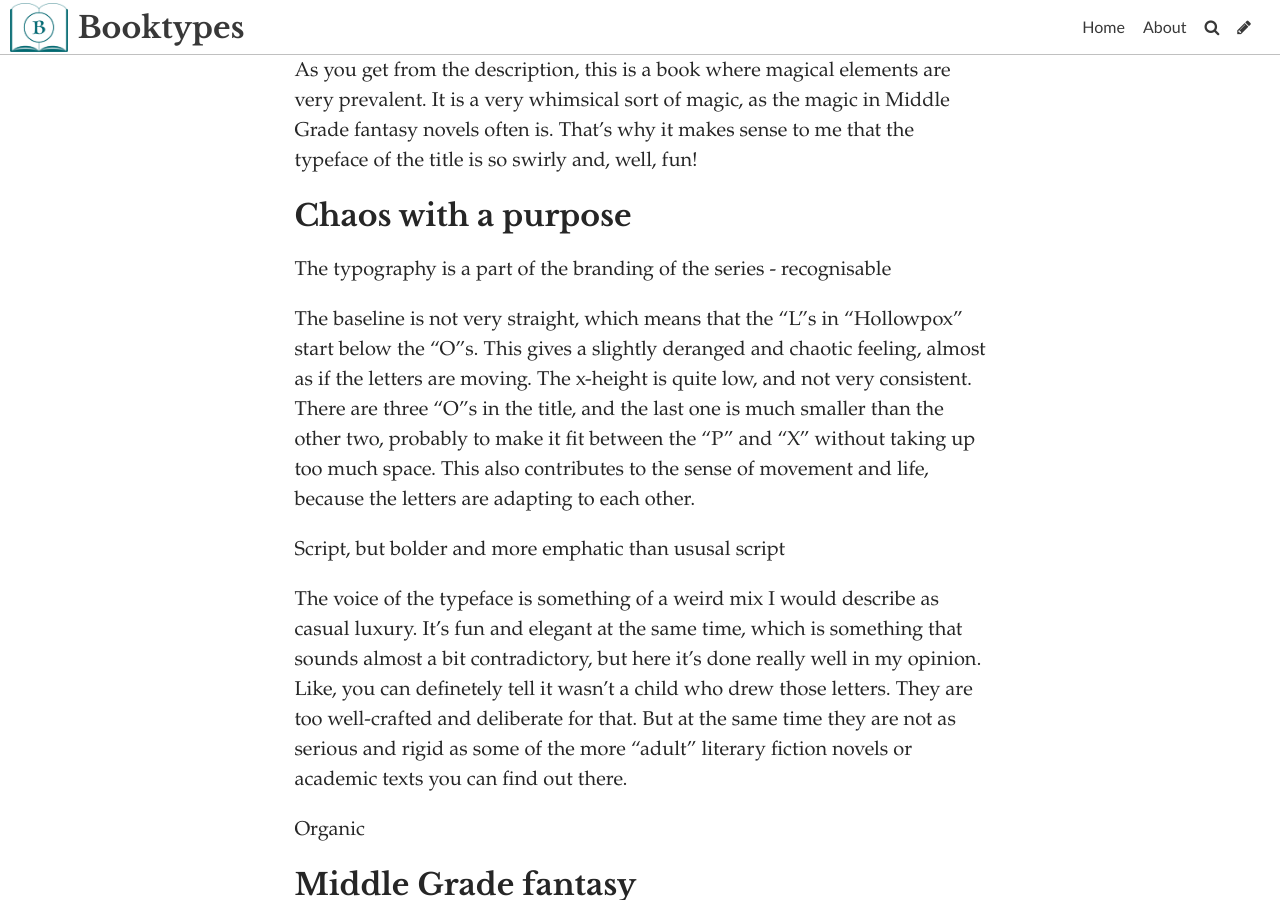
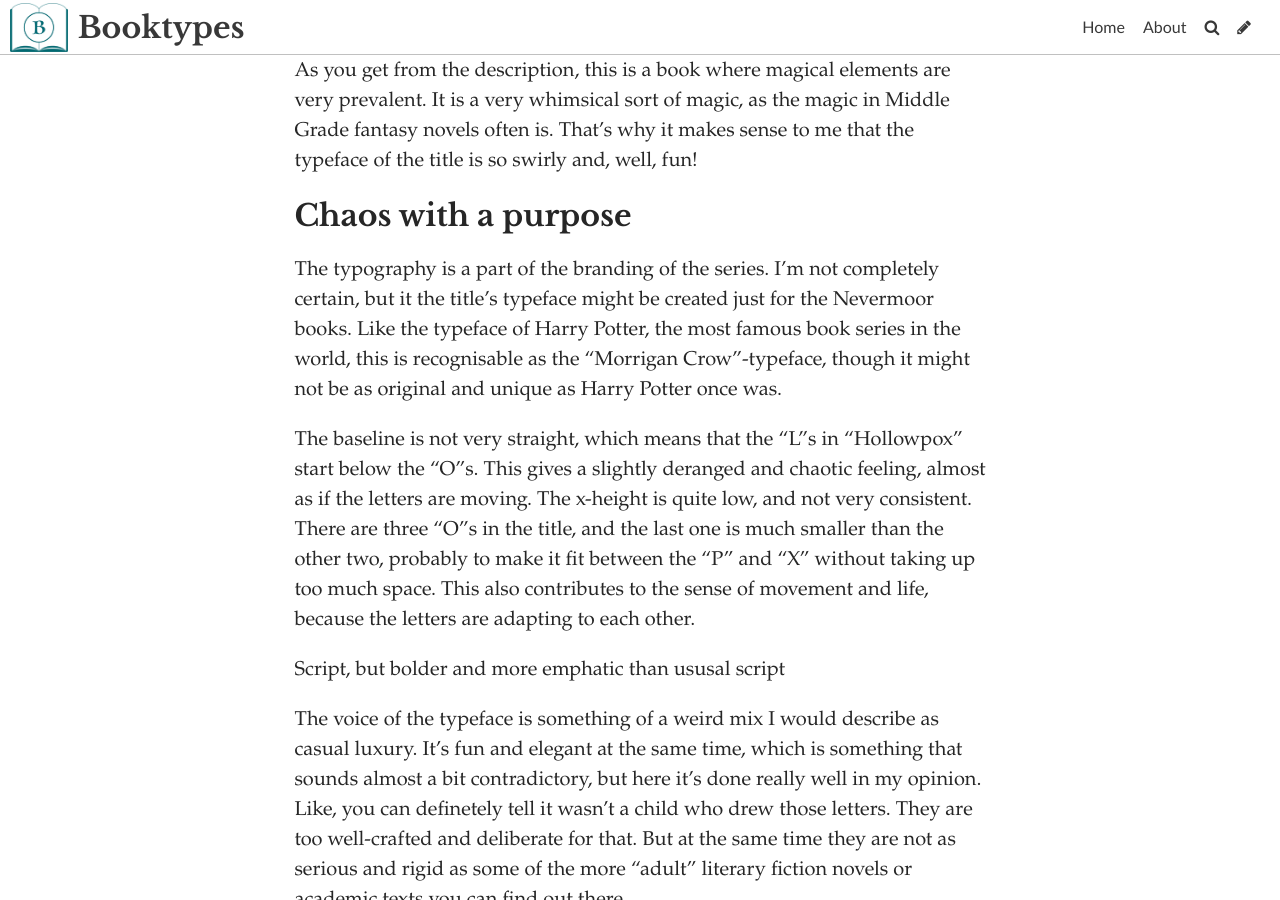
Before and after one commit to maudhaugland/booktypes, a Jekyll site: the page built from _posts/2021-10-04-the-magic-of-hollowpox.md, in a window 1280 px wide and 900 px high, scrolled down 1311 px. Built offline with Jekyll 4.4.1, drawn with Linux system fonts in a browser that asks for light colours; some web fonts are replaced.

Commit message:
Update Post “2021-10-04-the-magic-of-hollowpox”

```diff
--- a/_posts/2021-10-04-the-magic-of-hollowpox.md
+++ b/_posts/2021-10-04-the-magic-of-hollowpox.md
@@ -24,7 +24,7 @@
 
 ### Chaos with a purpose
 
-The typography is a part of the branding of the series - recognisable
+The typography is a part of the branding of the series. I'm not completely certain, but it the title's typeface might be created just for the Nevermoor books. Like the typeface of Harry Potter, the most famous book series in the world, this is recognisable as the "Morrigan Crow"-typeface, though it might not be as original and unique as Harry Potter once was.
 
 The baseline is not very straight, which means that the "L"s in "Hollowpox" start below the "O"s. This gives a slightly deranged and chaotic feeling, almost as if the letters are moving. The x-height is quite low, and not very consistent. There are three "O"s in the title, and the last one is much smaller than the other two, probably to make it fit between the "P" and "X" without taking up too much space. This also contributes to the sense of movement and life, because the letters are adapting to each other.
 
```
